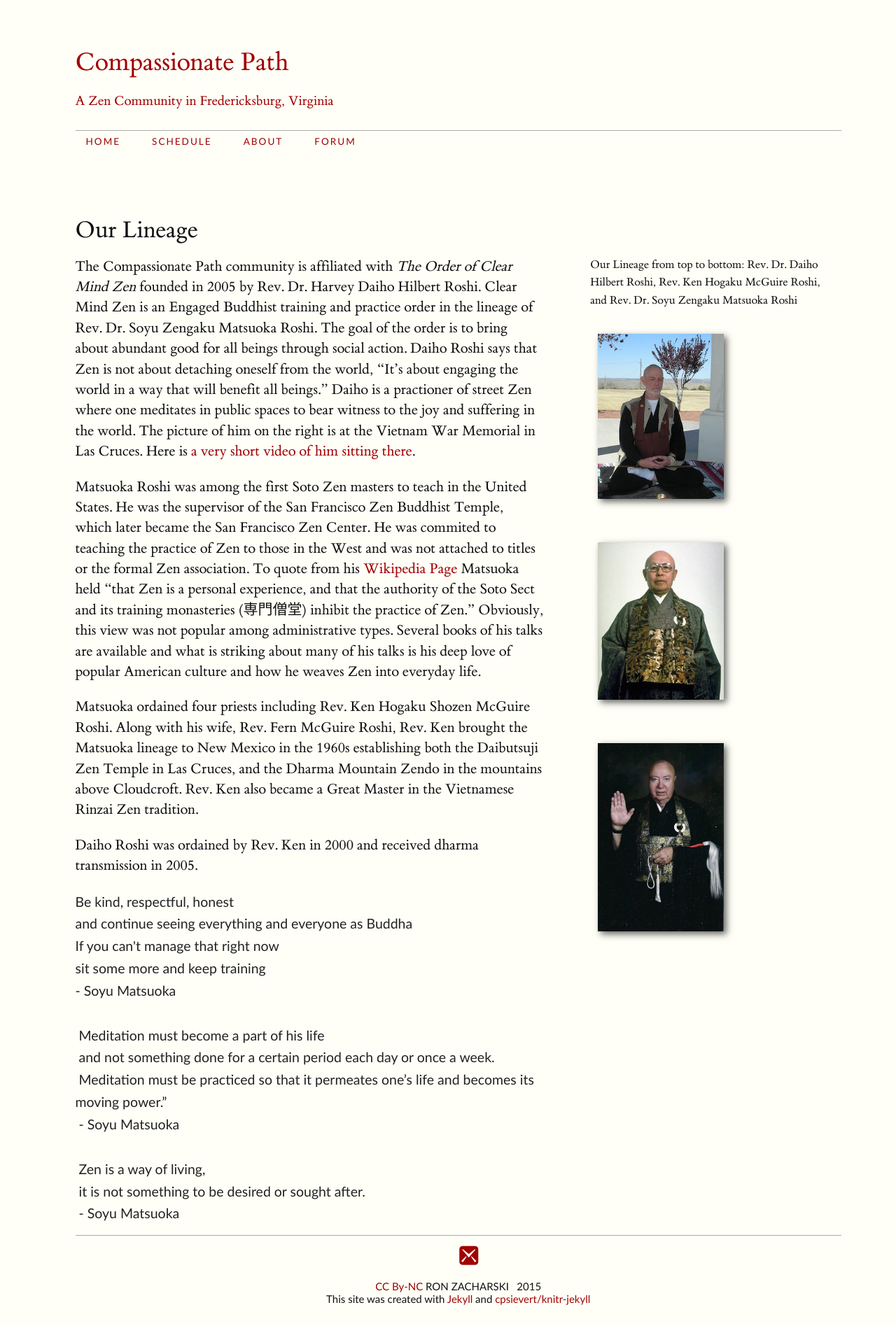
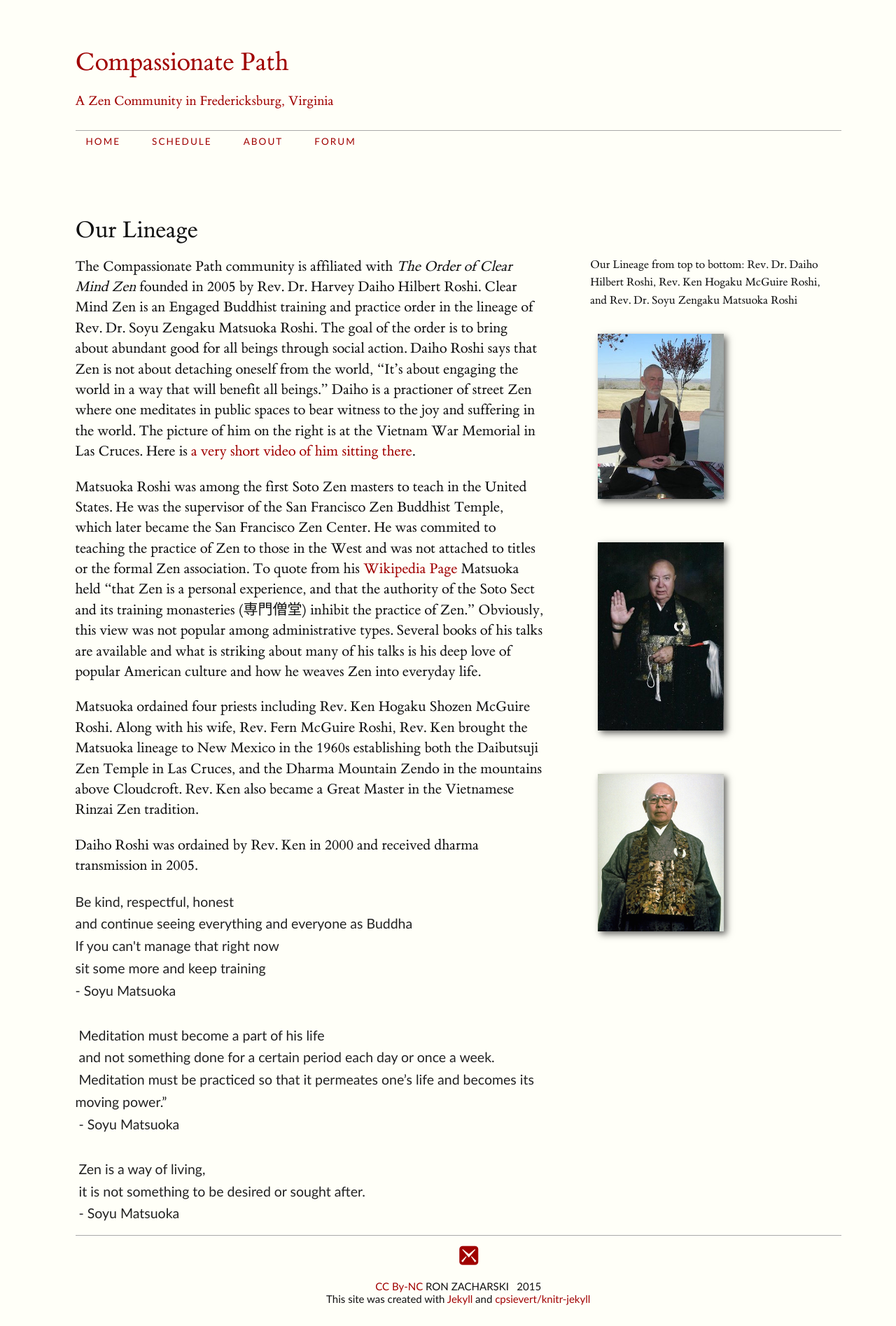
Before and after one commit to zacharski/compassionatepath.org, a Jekyll site: the page built from lineage/index.md, in a window 1280 px wide. Shown: the whole page at 70% size. Built offline with Jekyll 4.4.1, drawn with Linux system fonts in a browser that asks for light colours.

Commit message:
Changed order of pictures

```diff
--- a/lineage/index.md
+++ b/lineage/index.md
@@ -4,7 +4,7 @@ title: Our Lineage
 ---
 The Compassionate Path community<span class='marginnote'>Our Lineage from top to bottom: Rev. Dr. Daiho Hilbert Roshi, Rev. Ken Hogaku McGuire Roshi, and Rev. Dr. Soyu Zengaku Matsuoka Roshi </span> is <span class='marginnote'><img class="fullwidth" src="/img/daiho.png"></span>  affiliated with *The Order of Clear Mind Zen* founded in 2005 by Rev. Dr. Harvey Daiho Hilbert Roshi. Clear Mind Zen is an Engaged Buddhist training and practice order  in the lineage of Rev. Dr. Soyu Zengaku Matsuoka Roshi. The goal of the order is to bring about abundant good for all beings through social action. Daiho Roshi says that Zen is not about detaching oneself from the world, "It's about engaging the world in a way that will benefit all beings." Daiho is a practioner of street Zen where one meditates in public spaces to bear witness to the joy and suffering in the world. The picture of him on the right is at the Vietnam War Memorial in Las Cruces. Here is [a very short video of him sitting there](https://www.youtube.com/watch?v=kQIWfBHkrrg).
 
-Matsuoka Roshi <span class='marginnote'><img class="fullwidth" src="/img/matsuoka.png"></span>  was among the first Soto Zen masters to teach in the United States.  He was the supervisor of the San Francisco Zen Buddhist Temple, which later became the San Francisco Zen Center. He was commited to teaching the practice of Zen to those in the West and was not attached to titles or the formal Zen association. To quote from his [Wikipedia Page](https://en.wikipedia.org/wiki/S%C5%8Dy%C5%AB_Matsuoka) Matsuoka held "that Zen is a personal experience, and that the authority of the Soto Sect and its training monasteries (専門僧堂) inhibit the practice of Zen." Obviously, this view was not popular among administrative types. Several books of his talks are available and what is striking about many of his talks is his deep love of popular American culture and how he weaves Zen into everyday life. <span class='marginnote'><img class="fullwidth" src="/img/McGuire.png"></span>
+Matsuoka Roshi <span class='marginnote'><img class="fullwidth" src="/img/McGuire.png"></span>  was among the first Soto Zen masters to teach in the United States.  He was the supervisor of the San Francisco Zen Buddhist Temple, which later became the San Francisco Zen Center. He was commited to teaching the practice of Zen to those in the West and was not attached to titles or the formal Zen association. To quote from his [Wikipedia Page](https://en.wikipedia.org/wiki/S%C5%8Dy%C5%AB_Matsuoka) Matsuoka held "that Zen is a personal experience, and that the authority of the Soto Sect and its training monasteries (専門僧堂) inhibit the practice of Zen." Obviously, this view was not popular among administrative types. Several books of his talks are available and what is striking about many of his talks is his deep love of popular American culture and how he weaves Zen into everyday life. <span class='marginnote'><img class="fullwidth" src="/img/matsuoka.png"></span>
 
 Matsuoka ordained four priests including Rev. Ken Hogaku Shozen McGuire Roshi.  Along with his wife, Rev. Fern McGuire Roshi, Rev. Ken brought the Matsuoka lineage to New Mexico in the 1960s establishing both the Daibutsuji Zen Temple in Las Cruces, and the Dharma Mountain Zendo in the mountains above Cloudcroft. Rev. Ken also became a Great Master in the Vietnamese Rinzai Zen tradition.
 
```
